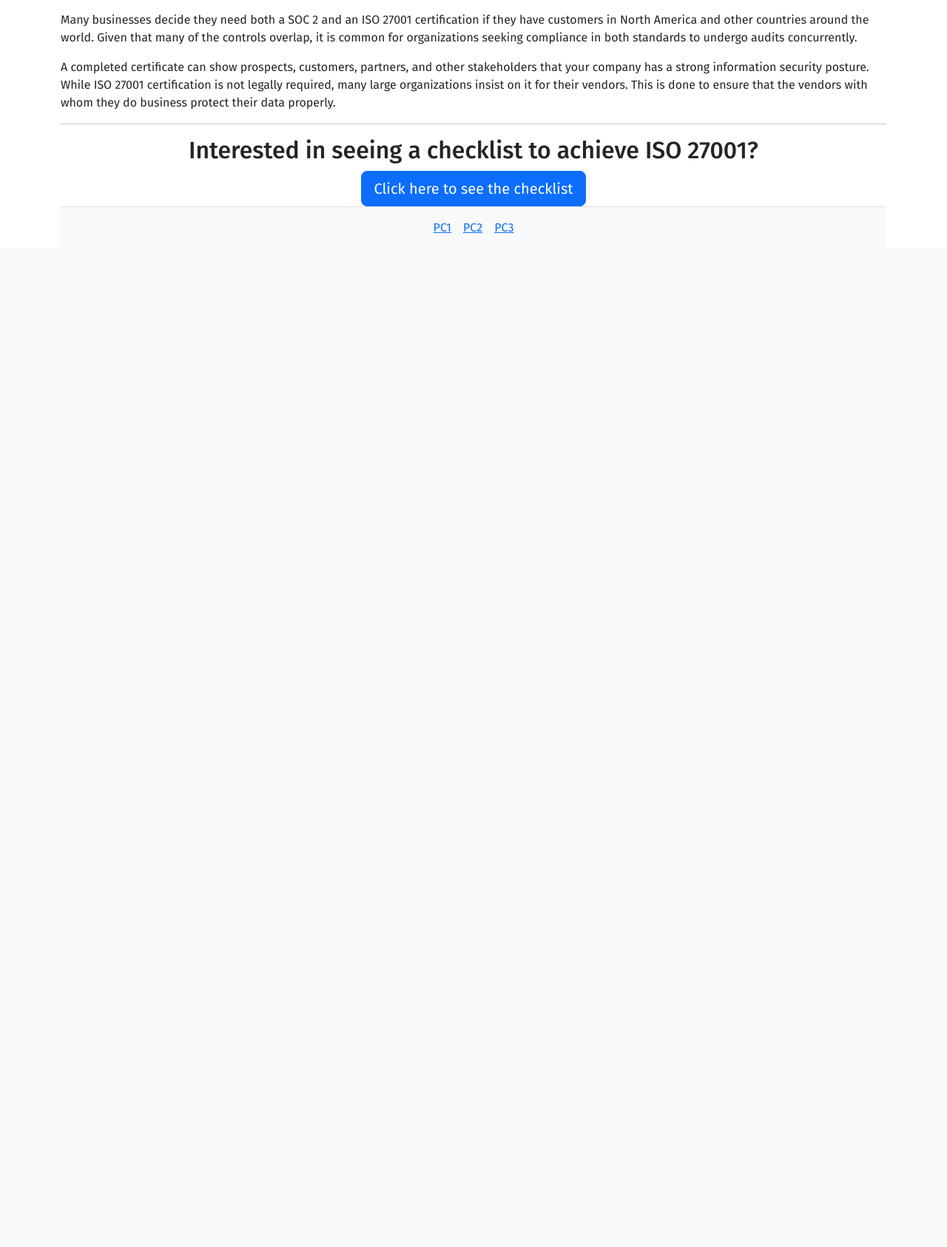
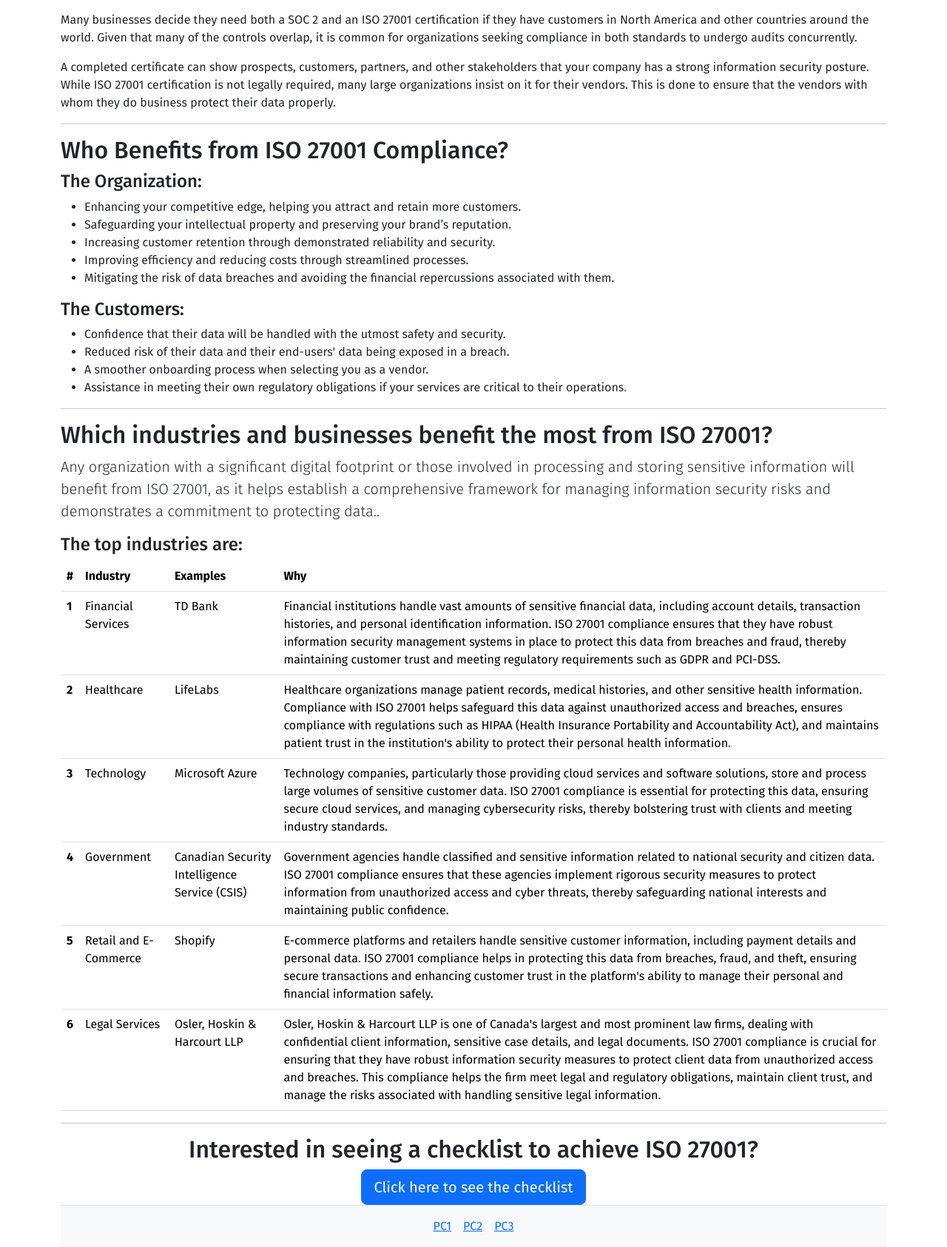
Before and after one commit to jonnych6/CertificationWeb-2, a Flask app: page /ISO27001 in a window 1280 px wide. Shown: the part 1633-3319 px from the top of the page at 74% size. Before the commit the page ends 1948 px from the top, so only its background shows below. Run offline with Flask 3, Linux system fonts and the light colour scheme.

Commit message:
add more content

```diff
--- a/templates/SOC1/soc1_type1.html
+++ b/templates/SOC1/soc1_type1.html
@@ -25,7 +25,7 @@ content %}
       <table class="table">
         <thead>
           <tr>
-            <th scope="col">Step #</th>
+            <th scope="col">Step</th>
             <th scope="col">Description</th>
             <th scope="col">Additional Steps & Details</th>
           </tr>
--- a/templates/SOC1/soc1_type2.html
+++ b/templates/SOC1/soc1_type2.html
@@ -26,7 +26,7 @@ content %}
       <table class="table">
         <thead>
           <tr>
-            <th scope="col">Step #</th>
+            <th scope="col">Step</th>
             <th scope="col">Description</th>
             <th scope="col">Additional Steps & Details</th>
           </tr>
--- a/templates/individual_certs/ISO27001.html
+++ b/templates/individual_certs/ISO27001.html
@@ -96,6 +96,149 @@ content %}
       the vendors with whom they do business protect their data properly.
     </p>
     <hr />
+    <h2>Who Benefits from ISO 27001 Compliance?</h2>
+    <h4>The Organization:</h4>
+    <ul>
+      <li>
+        Enhancing your competitive edge, helping you attract and retain more
+        customers.
+      </li>
+      <li>
+        Safeguarding your intellectual property and preserving your brand’s
+        reputation.
+      </li>
+      <li>
+        Increasing customer retention through demonstrated reliability and
+        security.
+      </li>
+      <li>
+        Improving efficiency and reducing costs through streamlined processes.
+      </li>
+      <li>
+        Mitigating the risk of data breaches and avoiding the financial
+        repercussions associated with them.
+      </li>
+    </ul>
+    <h4>The Customers:</h4>
+    <ul>
+      <li>
+        Confidence that their data will be handled with the utmost safety and
+        security.
+      </li>
+      <li>
+        Reduced risk of their data and their end-users' data being exposed in a
+        breach.
+      </li>
+      <li>A smoother onboarding process when selecting you as a vendor.</li>
+      <li>
+        Assistance in meeting their own regulatory obligations if your services
+        are critical to their operations.
+      </li>
+    </ul>
+    <hr />
+    <h2>Which industries and businesses benefit the most from ISO 27001?</h2>
+    <p class="lead">
+      Any organization with a significant digital footprint or those involved in
+      processing and storing sensitive information will benefit from ISO 27001,
+      as it helps establish a comprehensive framework for managing information
+      security risks and demonstrates a commitment to protecting data..
+    </p>
+    <h4>The top industries are:</h4>
+    <table class="table">
+      <thead>
+        <tr>
+          <th scope="col">#</th>
+          <th scope="col">Industry</th>
+          <th scope="col">Examples</th>
+          <th scope="col">Why</th>
+        </tr>
+      </thead>
+      <tbody>
+        <tr>
+          <th scope="row">1</th>
+          <td>Financial Services</td>
+          <td>TD Bank</td>
+          <td>
+            Financial institutions handle vast amounts of sensitive financial
+            data, including account details, transaction histories, and personal
+            identification information. ISO 27001 compliance ensures that they
+            have robust information security management systems in place to
+            protect this data from breaches and fraud, thereby maintaining
+            customer trust and meeting regulatory requirements such as GDPR and
+            PCI-DSS.
+          </td>
+        </tr>
+        <tr>
+          <th scope="row">2</th>
+          <td>Healthcare</td>
+          <td>LifeLabs</td>
+          <td>
+            Healthcare organizations manage patient records, medical histories,
+            and other sensitive health information. Compliance with ISO 27001
+            helps safeguard this data against unauthorized access and breaches,
+            ensures compliance with regulations such as HIPAA (Health Insurance
+            Portability and Accountability Act), and maintains patient trust in
+            the institution's ability to protect their personal health
+            information.
+          </td>
+        </tr>
+        <tr>
+          <th scope="row">3</th>
+          <td>Technology</td>
+          <td>Microsoft Azure</td>
+          <td>
+            Technology companies, particularly those providing cloud services
+            and software solutions, store and process large volumes of sensitive
+            customer data. ISO 27001 compliance is essential for protecting this
+            data, ensuring secure cloud services, and managing cybersecurity
+            risks, thereby bolstering trust with clients and meeting industry
+            standards.
+          </td>
+        </tr>
+        <tr>
+          <th scope="row">4</th>
+          <td>Government</td>
+          <td>Canadian Security Intelligence Service (CSIS)</td>
+          <td>
+            Government agencies handle classified and sensitive information
+            related to national security and citizen data. ISO 27001 compliance
+            ensures that these agencies implement rigorous security measures to
+            protect information from unauthorized access and cyber threats,
+            thereby safeguarding national interests and maintaining public
+            confidence.
+          </td>
+        </tr>
+        <tr>
+          <th scope="row">5</th>
+          <td>Retail and E-Commerce</td>
+          <td>Shopify</td>
+          <td>
+            E-commerce platforms and retailers handle sensitive customer
+            information, including payment details and personal data. ISO 27001
+            compliance helps in protecting this data from breaches, fraud, and
+            theft, ensuring secure transactions and enhancing customer trust in
+            the platform's ability to manage their personal and financial
+            information safely.
+          </td>
+        </tr>
+        <tr>
+          <th scope="row">6</th>
+          <td>Legal Services</td>
+          <td>Osler, Hoskin & Harcourt LLP</td>
+          <td>
+            Osler, Hoskin & Harcourt LLP is one of Canada's largest and most
+            prominent law firms, dealing with confidential client information,
+            sensitive case details, and legal documents. ISO 27001 compliance is
+            crucial for ensuring that they have robust information security
+            measures to protect client data from unauthorized access and
+            breaches. This compliance helps the firm meet legal and regulatory
+            obligations, maintain client trust, and manage the risks associated
+            with handling sensitive legal information.
+          </td>
+        </tr>
+      </tbody>
+    </table>
+    <hr />
     <h2 style="text-align: center">
       Interested in seeing a checklist to achieve ISO 27001?
     </h2>
```
Also changed, not shown: templates/individual_certs/SOC1.html (+5 -2 lines).
